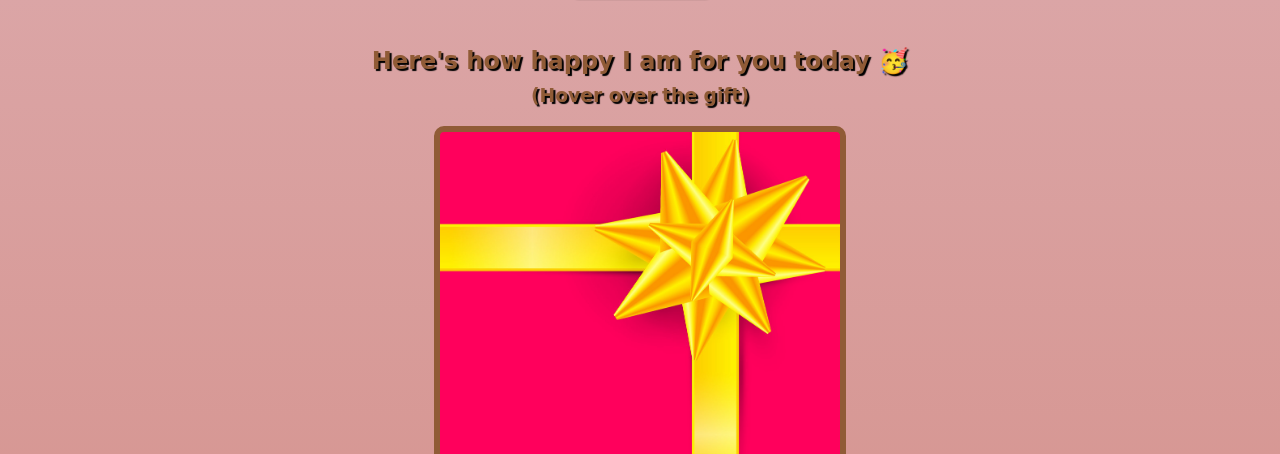
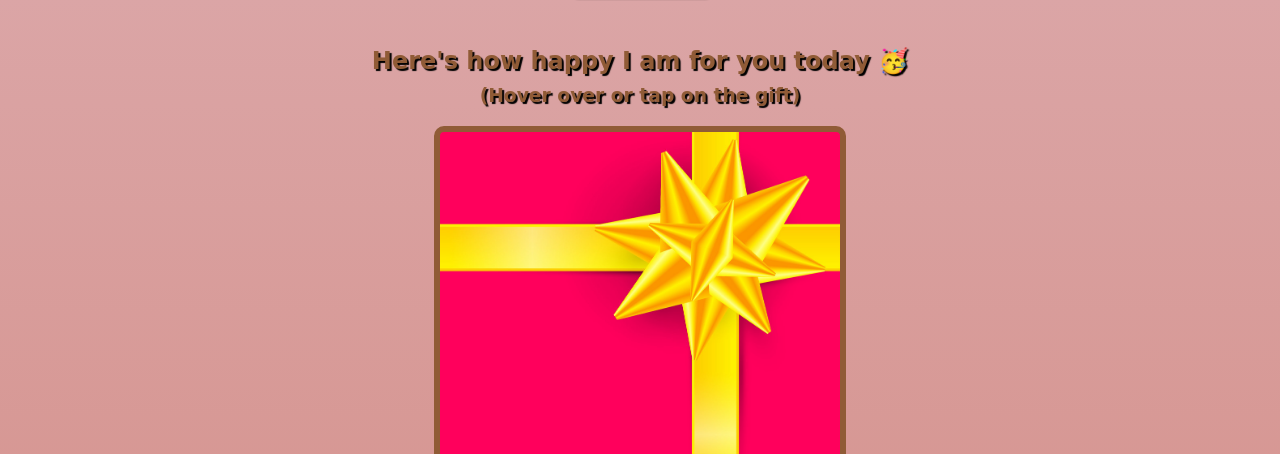
Before and after one commit to davidjyacus/b-day-GIFt, a plain HTML site: page index.html in a window 1280 px wide. Shown: the part 346-800 px from the top of the page. Drawn offline with Linux system fonts and the light colour scheme; a web font is replaced by a local one.

Commit message:
Update index.html

```diff
--- a/index.html
+++ b/index.html
@@ -17,7 +17,7 @@
 
         <div class="gift-section">
             <h2 class="gift-title">Here's how happy I am for you today 🥳</h2>
-            <h3 class="gift-hint">(Hover over the gift)</h3>
+            <h3 class="gift-hint">(Hover over or tap on the gift)</h3>
             <div class="gift-img" id="gift-img-happy" role="img" aria-label="A wrapped present. When hovered over, it changes to reveal
                 a GIF of a child vomiting on his dinner plate and sucking it back up." ></div>
         </div>
```
